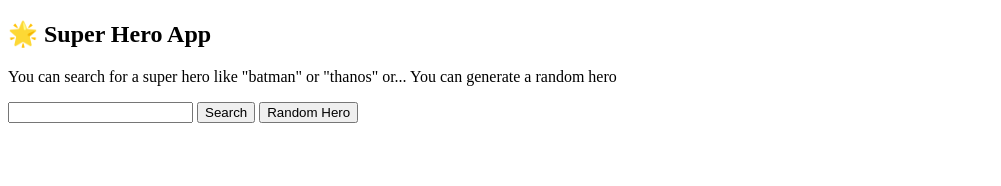
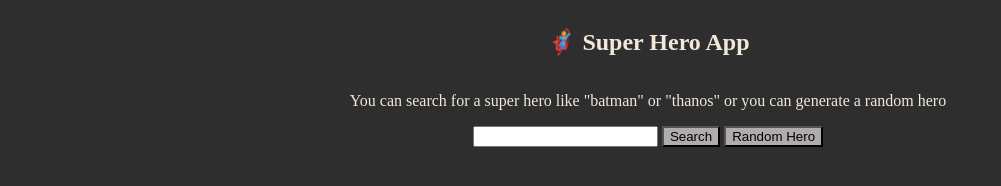
Before and after one commit to hurmatkhalid/SuperHeroApp, a plain HTML site: page index.html in a window 1280 px wide. Shown: the whole page, without its empty margins (0-1001 px from the left). Drawn offline with Linux system fonts and the light colour scheme.

Commit message:
complete

```diff
--- a/index.html
+++ b/index.html
@@ -4,17 +4,20 @@
 		<meta charset="UTF-8" />
 		<meta http-equiv="X-UA-Compatible" content="IE=edge" />
 		<meta name="viewport" content="width=device-width, initial-scale=1.0" />
-		<title>Document</title>
+		<link rel="stylesheet" href="style.css" />
+		<title>Super Heroes</title>
 	</head>
 	<body>
-		<h2>🌟 Super Hero App</h2>
+		<h2>🦸 Super Hero App</h2>
 		<p>
-			You can search for a super hero like "batman" or "thanos" or... You can
+			You can search for a super hero like "batman" or "thanos" or you can
 			generate a random hero
 		</p>
-		<input id="searchInput" type="text" />
-		<button id="searchButton">Search</button>
-		<button id="newHeroButton">Random Hero</button>
+		<div>
+			<input id="searchInput" type="text" />
+			<button id="searchButton">Search</button>
+			<button id="newHeroButton">Random Hero</button>
+		</div>
 		<br />
 		<div id="heroImage"><img src="" alt="" /></div>
 		<script src="script.js"></script>
```
